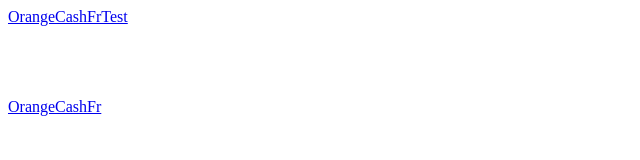
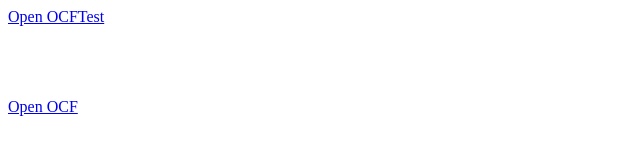
Before and after one commit to roman-upnext/roman-upnext.github.io, a plain HTML site: page index.html in a window 1280 px wide. Shown: the full height of the page, 0-640 px from the left. Drawn offline with Linux system fonts and the light colour scheme.

Commit message:
Update index.html

```diff
--- a/index.html
+++ b/index.html
@@ -1,11 +1,11 @@
 <html>
 <body>
 </body>
-<a href="OrangeCashFrTest://android.com">OrangeCashFrTest</a>
+<a href="orangecashfrtest://android">Open OCFTest</a>
 <br/>
 <br/>
 <br/>
 <br/>
 <br/>
-<a href="OrangeCashFr://android.com">OrangeCashFr</a>
+<a href="orangecashfr://android">Open OCF</a>
 </html>
```
